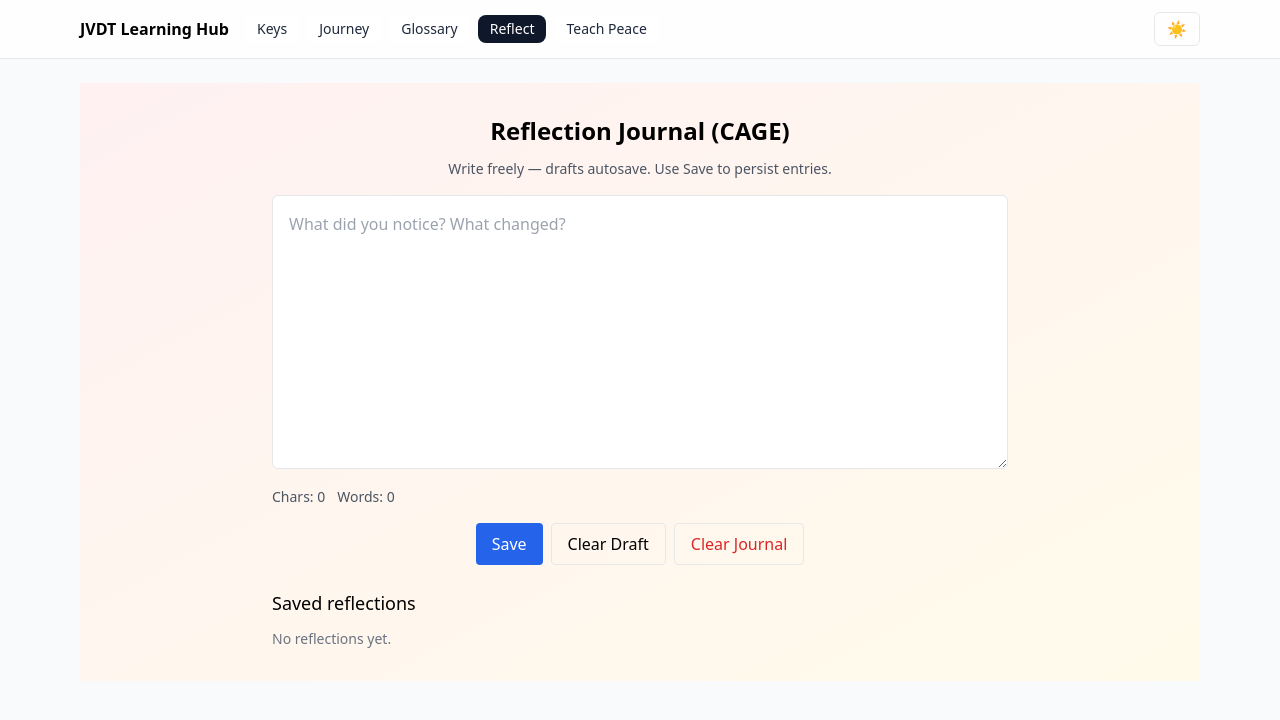
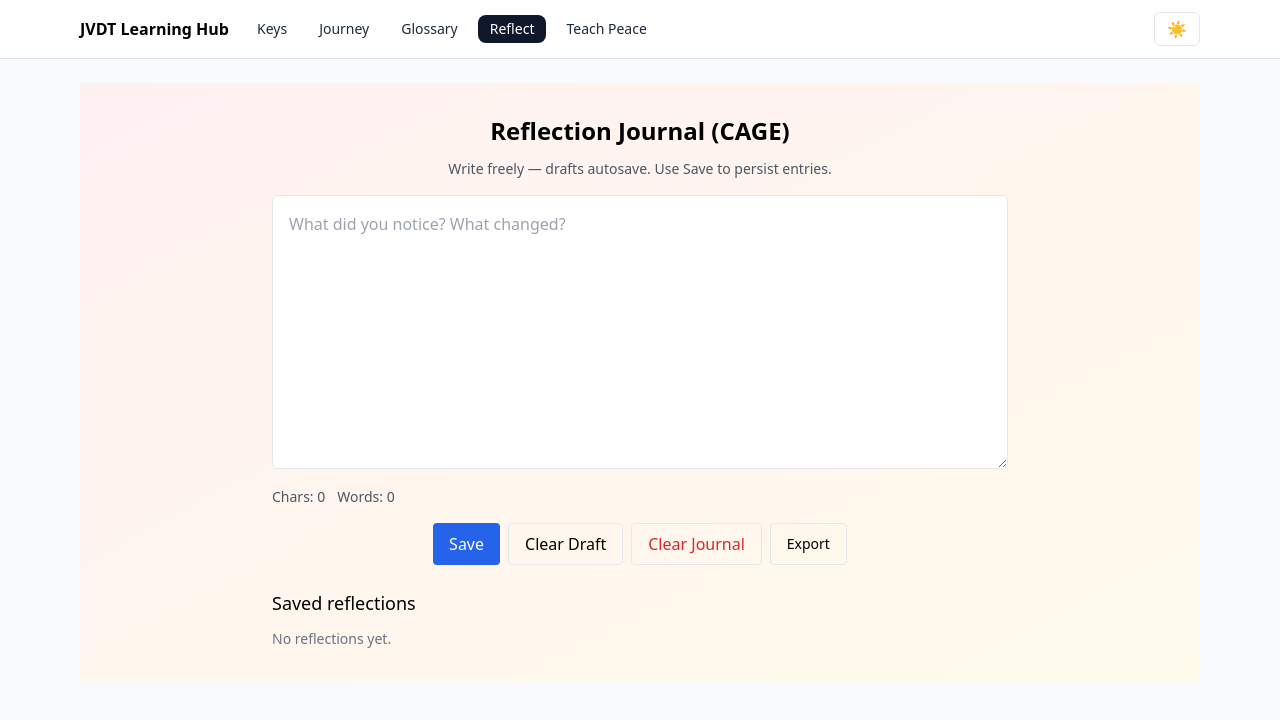
Before and after one commit to jvdutoit/jvdt-learning-app, a React (Vite) app: page /reflect in a window 1280 px wide. Shown: the top 720 px of the page. Built offline with nearby package versions, Linux system fonts and the light colour scheme.

Commit message:
feat(reflection): export reflections and configurable autosave interval

```diff
--- a/src/components/ReflectionCage.jsx
+++ b/src/components/ReflectionCage.jsx
@@ -8,7 +8,7 @@ function readAll(){
   try{ return JSON.parse(localStorage.getItem(STORAGE_KEY) || '[]') }catch(e){ return [] }
 }
 
-export default function ReflectionCage(){
+export default function ReflectionCage({ autosaveMs = 1200 }){
   const [text, setText] = useState('')
   const [entries, setEntries] = useState(()=>readAll())
   const [status, setStatus] = useState('')
@@ -33,11 +33,11 @@ export default function ReflectionCage(){
         setStatus('Draft saved')
         window.setTimeout(()=>setStatus(''), 1200)
       }catch(e){}
-    }, 1200)
+    }, autosaveMs)
     return ()=>{
       if(timeoutRef.current) window.clearTimeout(timeoutRef.current)
     }
-  }, [text])
+  }, [text, autosaveMs])
 
   function save(){
     if(!text.trim()) return
@@ -96,6 +96,19 @@ export default function ReflectionCage(){
           <button data-testid="reflection-save" onClick={save} className="px-4 py-2 bg-blue-600 text-white rounded focus:outline-none focus:ring-2 focus:ring-blue-300">Save</button>
           <button data-testid="reflection-clear-draft" onClick={()=>{ if(confirm('Discard draft?')) setText('') }} className="px-4 py-2 border rounded focus:outline-none focus:ring-2">Clear Draft</button>
           <button data-testid="reflection-clear-all" onClick={clearJournal} className="px-4 py-2 border rounded text-red-600 focus:outline-none focus:ring-2">Clear Journal</button>
+          <button data-testid="reflection-export" onClick={() => {
+            try{
+              const blob = new Blob([localStorage.getItem(STORAGE_KEY) || '[]'], { type: 'application/json' })
+              const url = URL.createObjectURL(blob)
+              const a = document.createElement('a')
+              a.href = url
+              a.download = `reflections-${new Date().toISOString().replace(/[:.]/g,'-')}.json`
+              document.body.appendChild(a)
+              a.click()
+              a.remove()
+              URL.revokeObjectURL(url)
+            }catch(e){ console.warn('export failed', e) }
+          }} className="px-4 py-2 border rounded text-sm">Export</button>
         </div>
 
         <h2 className="text-lg font-medium mb-3">Saved reflections</h2>
```
